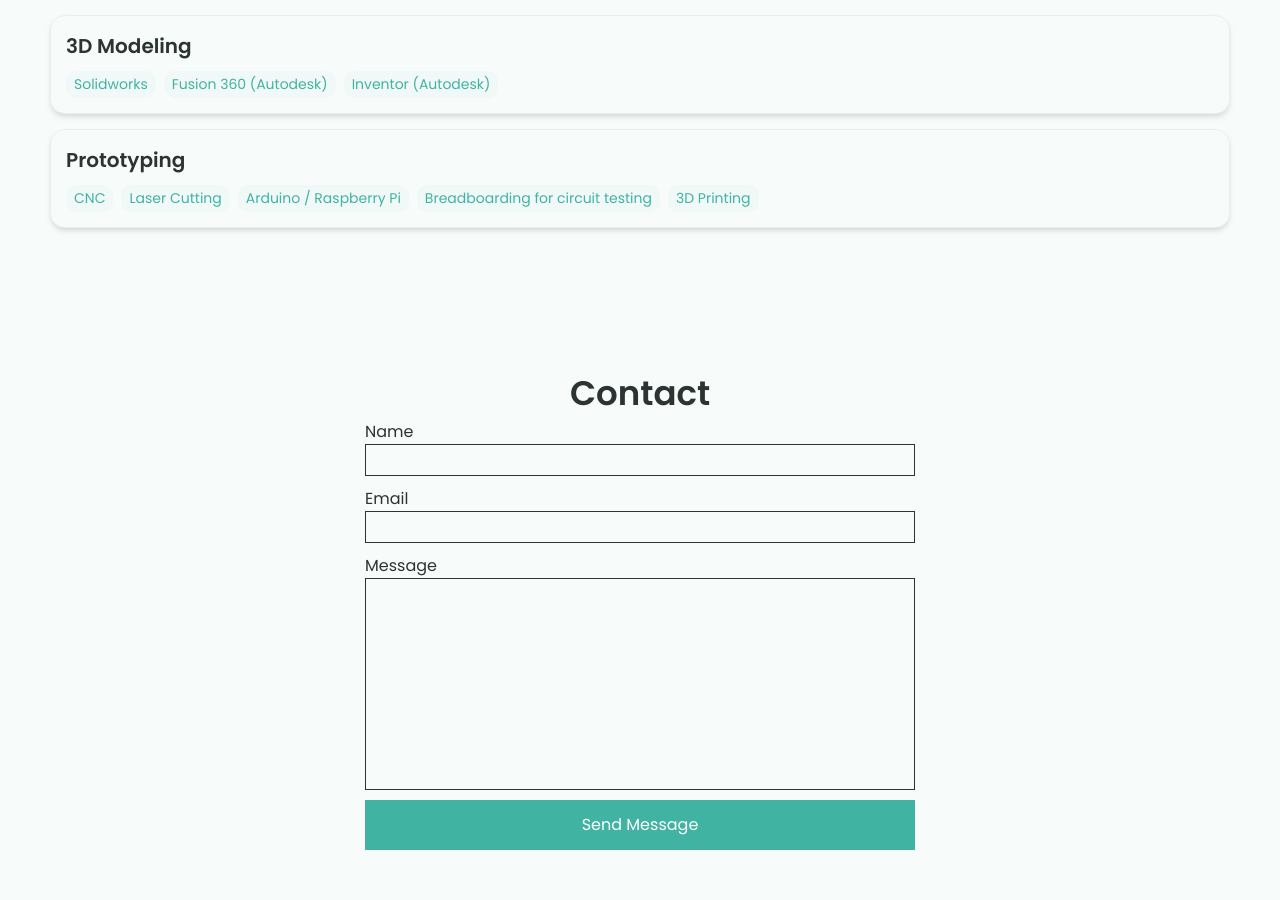
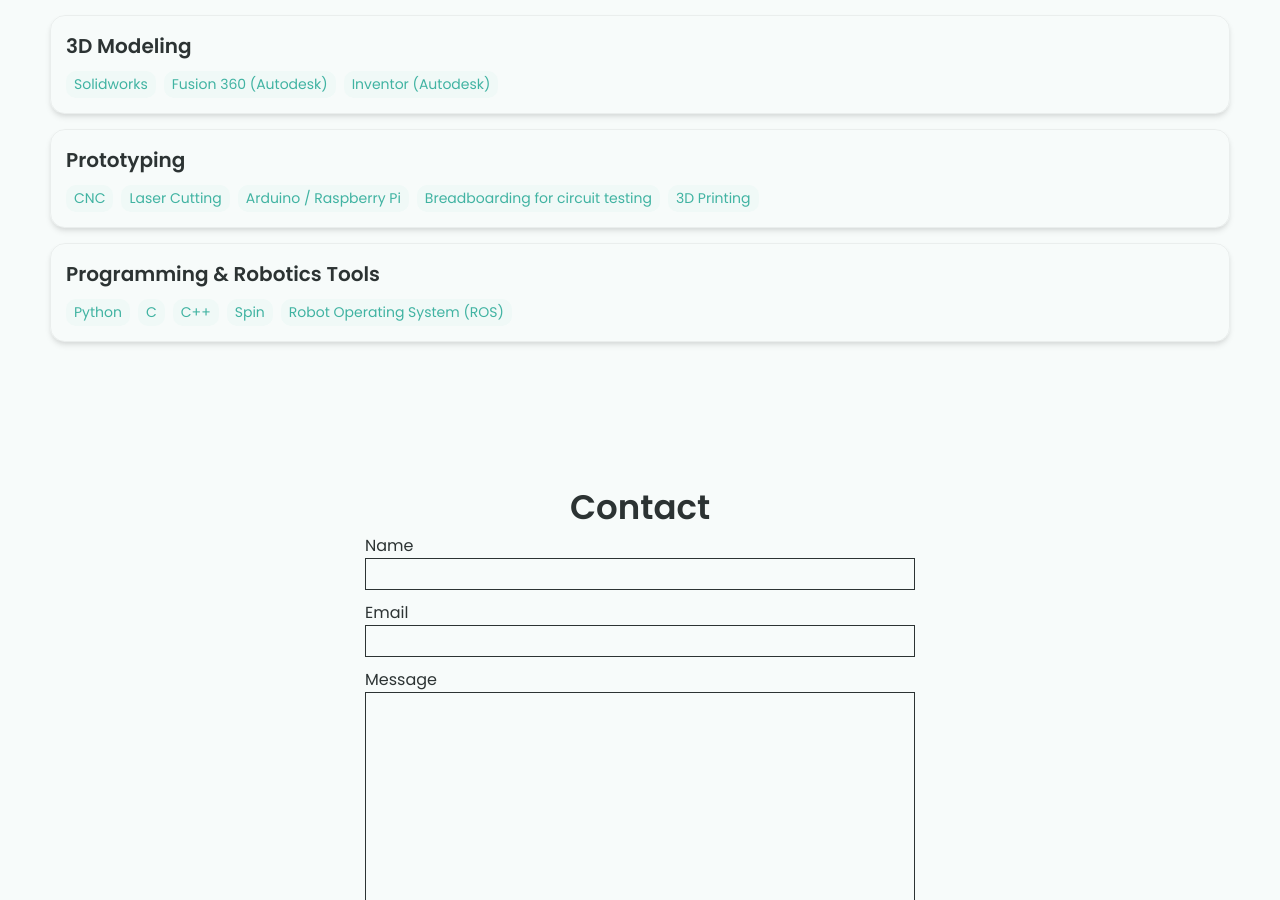
Before and after one commit to Beckhambenny2000/Beckhambenny2000.github.io, a Jekyll site: the page built from index.html, in a window 1280 px wide and 900 px high, scrolled down 1855 px. Built offline with Jekyll 4.4.1, drawn with Linux system fonts in a browser that asks for light colours.

Commit message:
Update _config.yml

```diff
--- a/_config.yml
+++ b/_config.yml
@@ -55,6 +55,14 @@ skills:
     - Arduino / Raspberry Pi
     - Breadboarding for circuit testing
     - 3D Printing
+  - category: Programming & Robotics Tools
+    tools:
+    - Python
+    - C
+    - C++
+    - Spin
+    - Robot Operating System (ROS)
+
 
 # Contact Form Setup. Setup an account and copy over the key. When someone fills out the form, it will be received in your email.
 formspree-key:   https://formspree.io/f/{8-digit key}
```
